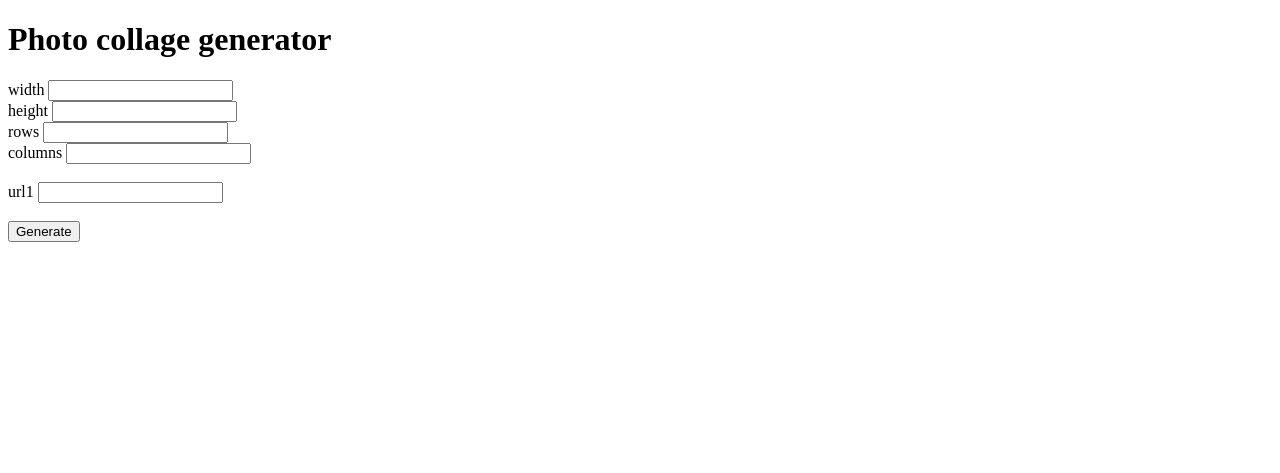
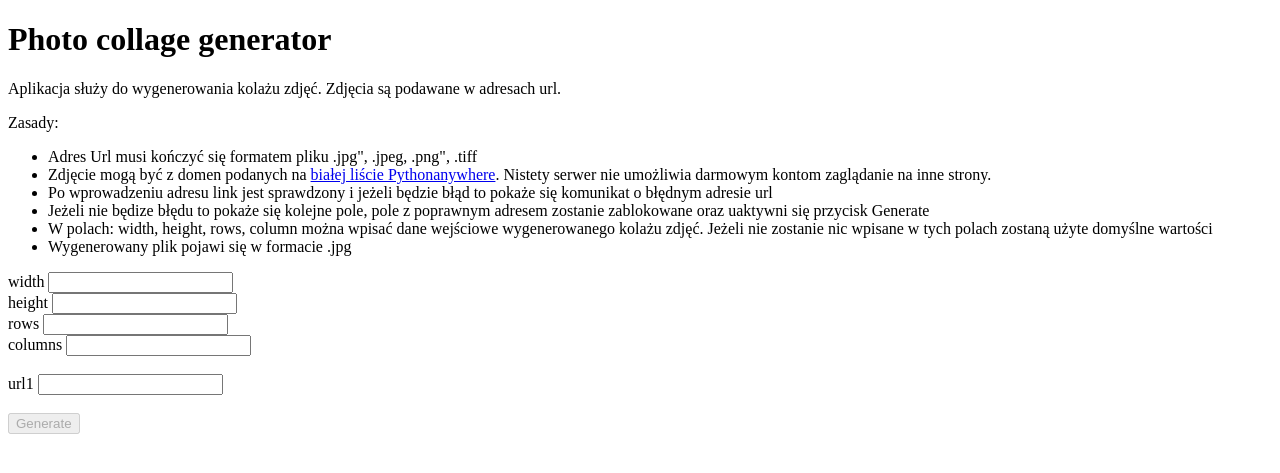
Before and after one commit to arielsemik/PhotoCollageDjango, a Django app: page / in a window 1280 px wide. Shown: the top 473 px of the page. Run offline with Django 4.2, Linux system fonts and the light colour scheme.

Commit message:
Zrobione wszystko

```diff
--- a/CollageMaker/views.py
+++ b/CollageMaker/views.py
@@ -1,13 +1,11 @@
-import time
-
-from django.shortcuts import render, redirect
+from django.shortcuts import render
 from django.http import HttpResponse, JsonResponse
 import requests
 from CollageMaker.models import Image_iItem, Collage
 from PIL import Image
 from django.core.files import File
 from tempfile import NamedTemporaryFile
-from urllib.request import urlopen
+from urllib.request import urlopen, Request
 
 from .forms import CollageForms
 
@@ -46,11 +44,22 @@ def index(request) -> HttpResponse:
 
             image = generate_collage(file_names, **slp)
 
-            return render(request, "test.html", {"image": image})
+            return render(request, "generated.html", {"image": image})
 
     else:
         collage_form = CollageForms()
     return render(request, "index.html", {"collage_form": collage_form})
+
+
+def download_image(url: str) -> NamedTemporaryFile:
+    img_temp = NamedTemporaryFile(delete=True)
+    user_agent = "Mozilla/5.0 (Windows; U; Windows NT 5.1; en-US; rv:1.9.0.7) Gecko/2009021910 Firefox/3.0.7"
+    headers = {"User-Agent": user_agent}
+    req = Request(url, headers=headers)
+
+    img_temp.write(urlopen(req).read())
+    img_temp.flush()
+    return img_temp
 
 
 def save_images(urls: list) -> list:
@@ -58,11 +67,8 @@ def save_images(urls: list) -> list:
     for url in urls:
         im = Image_iItem(image_url=url)
         im.save()
-        img_temp = NamedTemporaryFile(delete=True)
-        img_temp.write(urlopen(url).read())
-        img_temp.flush()
         img_name = f"image_{im.pk}.jpg"
-
+        img_temp = download_image(url)
         im.image_file.save(img_name, File(img_temp))
         im.save()
         file_names.append(f"media/images/{img_name}")
@@ -87,7 +93,13 @@ def resize_images(
 
 
 def create_collage(
-    rows:int, cols: int, ims: list, thumbnail_height:int, thumbnail_width:int, width: int, height:int
+    rows: int,
+    cols: int,
+    ims: list,
+    thumbnail_height: int,
+    thumbnail_width: int,
+    width: int,
+    height: int,
 ) -> Image:
     item = 0
     x_coordinates = 0
@@ -107,7 +119,7 @@ def create_collage(
     return new_im
 
 
-def create_namespace(file_names: list):
+def create_namespace(file_names: list) -> str:
     collage_name_clean = "-".join(
         [name.split("_")[-1].split(".")[-2] for name in file_names]
     )
@@ -142,7 +154,6 @@ def generate_collage(
         "rows": rows,
     }
     new_im = create_collage(**parameters)
-
     path_to_collage = create_namespace(file_names)
 
     # TODO Przerobić aby tworzyło się w temp
@@ -178,7 +189,9 @@ def check_url_response(url: str) -> bool:
 
 def check_url(request) -> JsonResponse:
     url = request.GET.get("url")
+
     if check_url_response(url) == True and check_url_format(url) == True:
+
         return JsonResponse({"is_valid": True})
     else:
         return JsonResponse({"is_valid": False})
--- a/KolazeZdjec/settings.py
+++ b/KolazeZdjec/settings.py
@@ -25,7 +25,7 @@ SECRET_KEY = "django-insecure-@_8*&nafnv-ol_(by=vac75$*q5tk&km^6k!0%mz)t)lv#8(i4
 # SECURITY WARNING: don't run with debug turned on in production!
 DEBUG = True
 
-ALLOWED_HOSTS = ['community.pythonanywhere.com']
+ALLOWED_HOSTS = ["arielsemik.pythonanywhere.com", "127.0.0.1"]
 
 
 # Application definition
@@ -114,7 +114,7 @@ USE_I18N = True
 
 USE_TZ = True
 
-
+MESSAGE_STORAGE = "django.contrib.messages.storage.cookie.CookieStorage"
 # Static files (CSS, JavaScript, Images)
 # https://docs.djangoproject.com/en/4.0/howto/static-files/
 
--- a/KolazeZdjec/urls.py
+++ b/KolazeZdjec/urls.py
@@ -14,16 +14,14 @@ Including another URLconf
     2. Add a URL to urlpatterns:  path('blog/', include('blog.urls'))
 """
 from django.contrib import admin
-from django.urls import include, path
+from django.urls import path
 from CollageMaker import views
-from KolazeZdjec.settings import MEDIA_URL
 from django.contrib.staticfiles.urls import staticfiles_urlpatterns
 from django.conf.urls.static import static
 from KolazeZdjec import settings
 
 urlpatterns = [
     path("", views.index, name="index"),
-    # path('generated_collage', views.generate_collage, name='generate_collage'),
     path("api/check_url", views.check_url, name="check_url"),
     path("admin/", admin.site.urls),
 ] + static(settings.MEDIA_URL, document_root=settings.MEDIA_ROOT)
--- a/templates/test.html
+++ b/templates/generated.html
@@ -6,6 +6,5 @@
 </head>
 <body>
 <img src="media/collages/{{ image }}" width="100%" height="100%">
-<button onclick="window.open('media/collages/{{ image }}')">Open in new window</button>
 </body>
 </html>
--- a/templates/index.html
+++ b/templates/index.html
@@ -7,10 +7,32 @@
 <body>
 <div>
     <H1>
-Photo collage generator    </H1>
-    <form id = 'urls_form' action="{% url 'index' %}" method="post">
+        Photo collage generator </H1>
     <div>
-        <div class="form-group" id="width_form" >
+        <p>Aplikacja służy do wygenerowania kolażu zdjęć. Zdjęcia są podawane w adresach url.</p>
+        <p>Zasady:</p>
+        <ul>
+            <li>Adres Url musi kończyć się formatem pliku .jpg", .jpeg, .png", .tiff</li>
+            <li>Zdjęcie mogą być z domen podanych na <a href="https://www.pythonanywhere.com/whitelist/">białej liście
+                Pythonanywhere</a>. Nistety serwer nie umożliwia darmowym kontom zaglądanie na inne strony.
+            </li>
+            <li>Po wprowadzeniu adresu link jest sprawdzony i jeżeli będzie błąd to pokaże się komunikat o błędnym
+                adresie url
+            </li>
+            <li>Jeżeli nie będize błędu to pokaże się kolejne pole, pole z poprawnym adresem zostanie zablokowane oraz
+                uaktywni się przycisk Generate
+            </li>
+            <li>W polach: width, height, rows, column można wpisać dane wejściowe wygenerowanego kolażu zdjęć. Jeżeli
+                nie zostanie nic wpisane w tych polach zostaną użyte domyślne wartości
+            </li>
+            <li>Wygenerowany plik pojawi się w formacie .jpg</li>
+        </ul>
+    </div>
+
+
+    <form id='urls_form' action="{% url 'index' %}" method="post">
+        <div>
+            <div class="form-group" id="width_form">
                 <label for="width">width</label>
                 {{ collage_form.width }}
             </div>
@@ -37,41 +59,50 @@ Photo collage generator    </H1>
 
                 {{ collage_form.url_1 }}
             </div>
+            <div id="error_1" style="color: red" hidden><p>Niepoprawny adres URL</p></div>
 
             <div class="form-group" id="url_2_div" hidden>
                 <label for="url_2">url2</label>
                 {{ collage_form.url_2 }}
             </div>
+            <div id="error_2" style="color: red" hidden><p>Niepoprawny adres URL</p></div>
 
-        <div class="form-group" id="url_3_div"  hidden>
+            <div class="form-group" id="url_3_div" hidden>
                 <label for="url_3">url3</label>
                 {{ collage_form.url_3 }}
             </div>
+            <div id="error_3" style="color: red" hidden><p>Niepoprawny adres URL</p></div>
 
-        <div class="form-group" id="url_4_div"  hidden>
+            <div class="form-group" id="url_4_div" hidden>
                 <label for="url_4">url4</label>
                 {{ collage_form.url_4 }}
             </div>
+            <div id="error_4" style="color: red" hidden><p>Niepoprawny adres URL</p></div>
 
-        <div class="form-group" id="url_5_div"  hidden>
+            <div class="form-group" id="url_5_div" hidden>
                 <label for="url_5">url5</label>
                 {{ collage_form.url_5 }}
             </div>
+            <div id="error_5" style="color: red" hidden><p>Niepoprawny adres URL</p></div>
 
-        <div class="form-group" id="url_6_div"  hidden>
+            <div class="form-group" id="url_6_div" hidden>
                 <label for="url_6">url6</label>
                 {{ collage_form.url_6 }}
+
             </div>
+            <div id="error_6" style="color: red" hidden><p>Niepoprawny adres URL</p></div>
         </div>
         <br>
+
+
         {% csrf_token %}
-        <button type="submit" name ='generate_collage'>Generate</button>
+        <button type="submit" id="generate_collage" name='generate_collage' disabled>Generate</button>
 
     </form>
 </div>
+
 </body>
 </html>
-
 
 
 {% load static %}
@@ -83,33 +114,37 @@ Photo collage generator    </H1>
     <script>
 
 
-function check_url (event)
-        {
-            $('#generate_collage').attr('disabled',true)
+        function check_url(event) {
+            $('#generate_collage').attr('disabled', true)
 
             let url = event.data.url
             let url_address_value = url.val()
             let next_url_div = event.data.next_url_div
-            if (url_address_value != ""){
+            let error = event.data.error_div
+            if (url_address_value != "") {
 
                 $.ajax({
                     url: '{% url "check_url" %}',
-                    type:"GET",
+                    type: "GET",
                     dataType: 'json',
                     data: {'url': url_address_value}
                 }).done(function (result) {
-                    if (result['is_valid'] == true){
-                        $('#generate_collage').attr('disabled',false)
-                        url.attr('disabled',true)
-                        url.parent().attr('disabled',true)
+
+                    if (result['is_valid'] == true) {
+                        $('#generate_collage').attr('disabled', false)
+                        url.attr('disabled', true)
+                        url.parent().attr('disabled', true)
                         if (next_url_div != '') {
                             next_url_div.attr('hidden', false)
+                            error.attr('hidden', true)
+
                         }
-                    }
-                    else{
+                    } else {
+                        $('#generate_collage').attr('disabled', true)
+                        next_url_div.attr('hidden', true)
 
-                        $('#generate_collage').attr('disabled',true)
-                        next_url_div.attr('hidden', true)
+
+                        error.attr('hidden', false)
 
                     }
                 })
@@ -117,15 +152,39 @@ function check_url (event)
 
         };
 
-        $('#url_1_div input').on('change',{'url':$('#url_1_div input'), 'next_url_div': $('#url_2_div')} ,check_url)
-        $('#url_2_div input').on('change',{'url':$('#url_2_div input'), 'next_url_div': $('#url_3_div')} ,check_url)
-        $('#url_3_div input').on('change',{'url':$('#url_3_div input'), 'next_url_div': $('#url_4_div')} ,check_url)
-        $('#url_4_div input').on('change',{'url':$('#url_4_div input'), 'next_url_div': $('#url_5_div')} ,check_url)
-        $('#url_5_div input').on('change',{'url':$('#url_5_div input'), 'next_url_div': $('#url_6_div')} ,check_url)
-        $('#url_6_div input').on('change',{'url':$('#url_6_div input'), 'next_url_div': ''  },check_url)
+        $('#url_1_div input').on('change', {
+            'url': $('#url_1_div input'),
+            'next_url_div': $('#url_2_div'),
+            'error_div': $('#error_1')
+        }, check_url)
+        $('#url_2_div input').on('change', {
+            'url': $('#url_2_div input'),
+            'next_url_div': $('#url_3_div'),
+            'error_div': $('#error_2')
+        }, check_url)
+        $('#url_3_div input').on('change', {
+            'url': $('#url_3_div input'),
+            'next_url_div': $('#url_4_div'),
+            'error_div': $('#error_3')
+        }, check_url)
+        $('#url_4_div input').on('change', {
+            'url': $('#url_4_div input'),
+            'next_url_div': $('#url_5_div'),
+            'error_div': $('#error_4')
+        }, check_url)
+        $('#url_5_div input').on('change', {
+            'url': $('#url_5_div input'),
+            'next_url_div': $('#url_6_div'),
+            'error_div': $('#error_5')
+        }, check_url)
+        $('#url_6_div input').on('change', {
+            'url': $('#url_6_div input'),
+            'next_url_div': '',
+            'error_div': $('#error_6')
+        }, check_url)
 
 
-        $('#urls_form').submit(function(){
+        $('#urls_form').submit(function () {
             $("#urls_form :disabled").removeAttr('disabled');
         });
 
```
Also changed, not shown: CollageMaker/models.py (+3 -12 lines), templates/index2.html (deleted, +0 -197 lines), db.sqlite3. Lines whose indentation alone changed are shown as unchanged.
